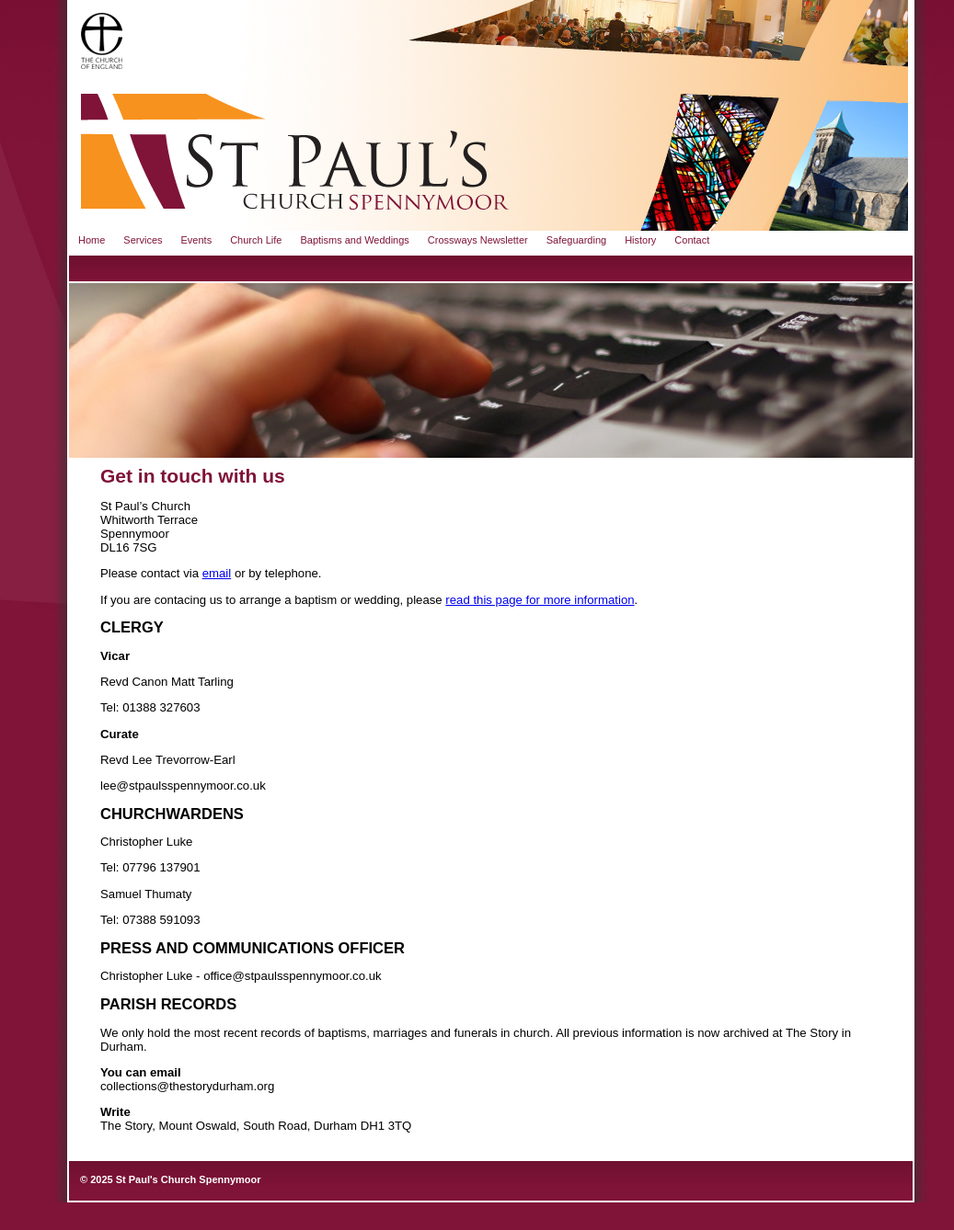
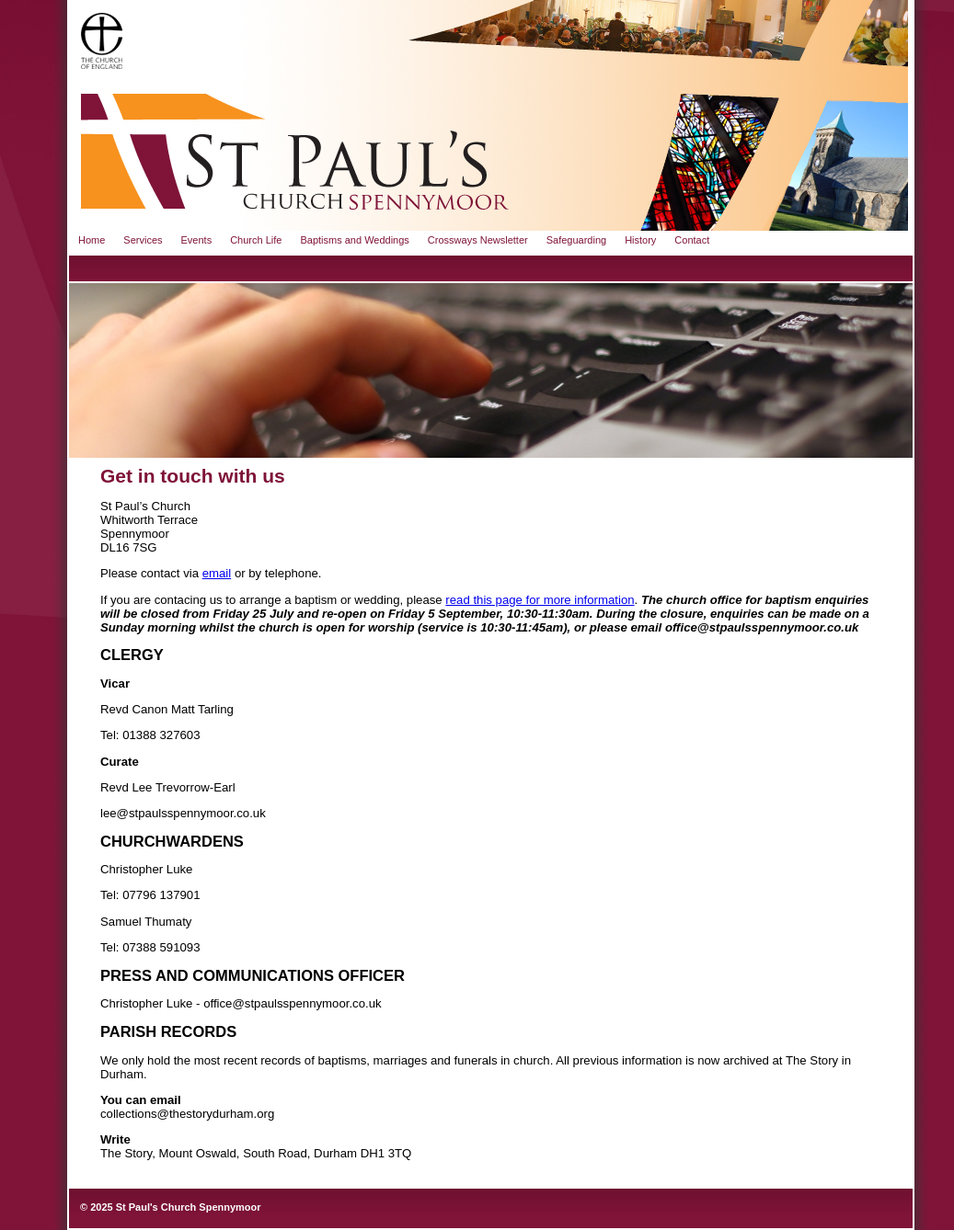
Before and after one commit to stpaulsspennymoor/stpaulsspennymoor.github.io, a Jekyll site: the page built from contact.md, in a window 1280 px wide. Shown: the whole page at 92% size, without its empty margins (119-1156 px from the left). Built offline with Jekyll 4.4.1, drawn with Linux system fonts in a browser that asks for light colours; before the commit the page ends 1308 px from its top, so only the background shows below that.

Commit message:
Update contact.md

```diff
--- a/contact.md
+++ b/contact.md
@@ -12,6 +12,7 @@
 Please contact via [email](mailto:office@stpaulsspennymoor.co.uk) or by telephone.
 
 If you are contacing us to arrange a baptism or wedding, please [read this page for more information](/baptisms-weddings/).
+_**The church office for baptism enquiries will be closed from Friday 25 July and re-open on Friday 5 September, 10:30-11:30am. During the closure, enquiries can be made on a Sunday morning whilst the church is open for worship (service is 10:30-11:45am), or please email office@stpaulsspennymoor.co.uk**_
 
 ## CLERGY
 **Vicar**
```
